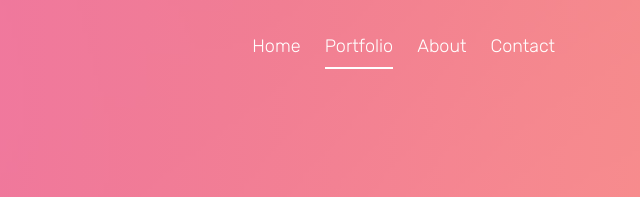
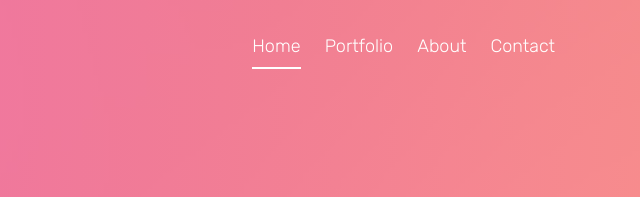
Before and after one commit to PSquared0/updatedportfolio, a website: page index.html in a window 1280 px wide. Shown: the top 197 px of the page, 640-1280 px from the left. Drawn offline with Linux system fonts and the light colour scheme; files whose address does not match are found by name.

Commit message:
updated active link in menu

```diff
--- a/index.html
+++ b/index.html
@@ -30,8 +30,8 @@
         <div class="mobile-menu-overlay"></div>
         <nav role="navigation" class="probootstrap-nav hidden-xs">
           <ul class="probootstrap-main-nav">
-            <li><a href="index.html">Home</a></li>
-            <li class="active"><a href="portfolio.html">Portfolio</a></li>
+            <li class="active"><a href="index.html">Home</a></li>
+            <li><a href="portfolio.html">Portfolio</a></li>
             <li><a href="about.html">About</a></li>
             <li><a href="contact.html">Contact</a></li>
           </ul>
```
Also changed, not shown: about.html (+2 -2 lines), contact.html (+2 -2 lines), success.html (+1 -1 lines).
